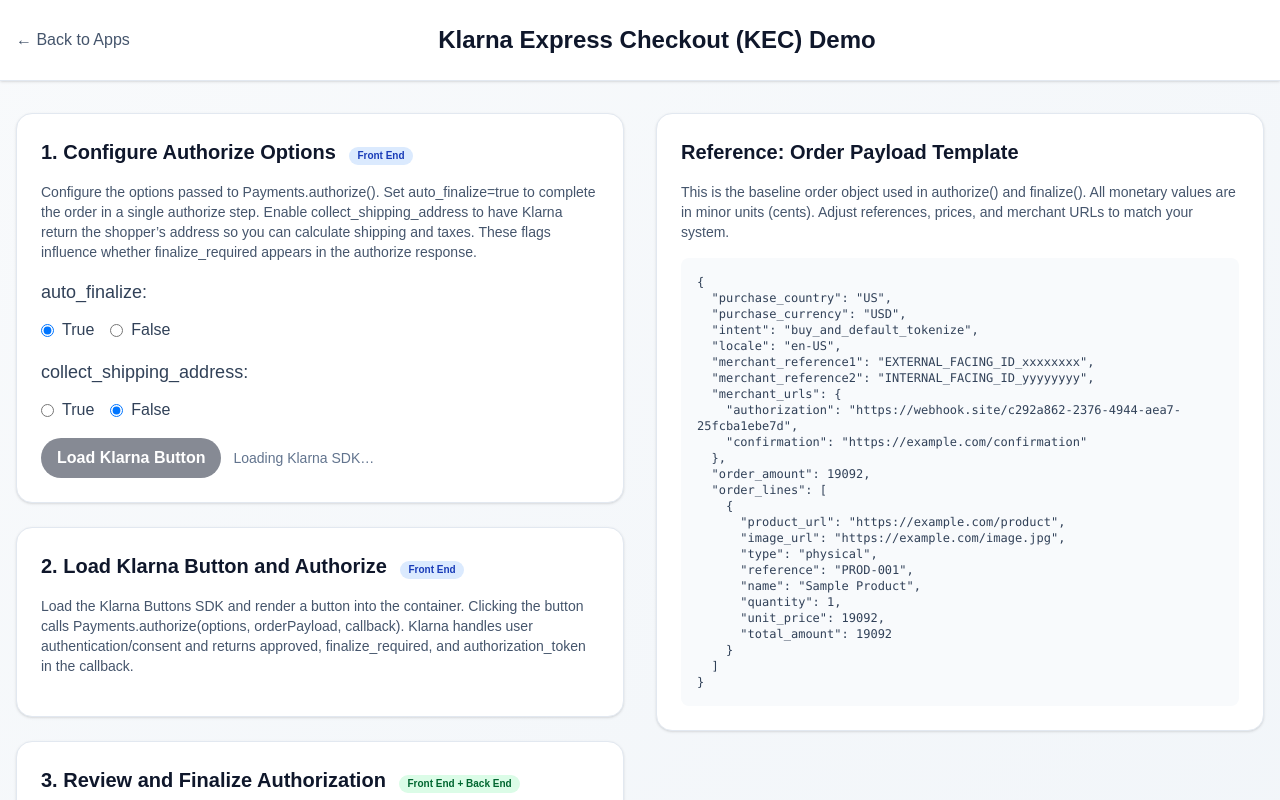
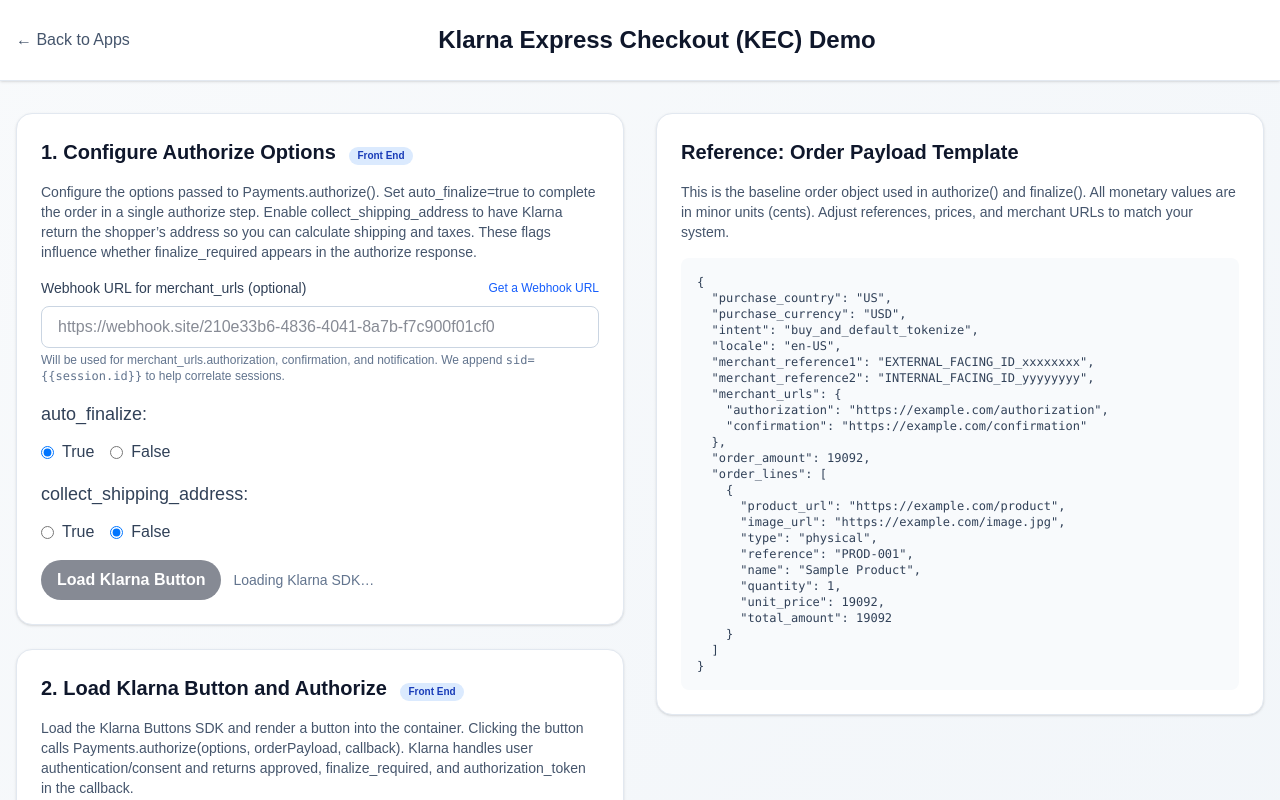
Before and after one commit to thejinghao/kp-demo, a Next.js app: page /apps/kec in a window 1280 px wide. Shown: the top 800 px of the page. Built offline with nearby package versions, Linux system fonts and the light colour scheme.

Commit message:
added webhook to KEC

```diff
--- a/app/apps/kec/page.tsx
+++ b/app/apps/kec/page.tsx
@@ -1,6 +1,6 @@
 'use client';
 
-import { useEffect, useState, useRef } from 'react';
+import { useEffect, useMemo, useState, useRef } from 'react';
 import Link from 'next/link';
 
 declare global {
@@ -24,35 +24,55 @@
   const [isSuccess, setIsSuccess] = useState(false);
   const [isFinalized, setIsFinalized] = useState(false);
   const [isKlarnaReady, setIsKlarnaReady] = useState(false);
+  const [webhookUrl, setWebhookUrl] = useState('');
 
   const containerRef = useRef<HTMLDivElement>(null);
   const isScriptLoadedRef = useRef(false);
   const klarnaButtonsRef = useRef<any>(null);
   const hasLoadedOnceRef = useRef(false); // retained if we later need to guard loads
 
-  const orderPayloadTemplate = {
-    "purchase_country": "US",
-    "purchase_currency": "USD",
-    "intent": "buy_and_default_tokenize",
-    "locale": "en-US",
-    "merchant_reference1": "EXTERNAL_FACING_ID_xxxxxxxx",
-    "merchant_reference2": "INTERNAL_FACING_ID_yyyyyyyy",
-    "merchant_urls": {
-      "authorization": "https://webhook.site/c292a862-2376-4944-aea7-25fcba1ebe7d",
-      "confirmation": "https://example.com/confirmation"
-    },
-    "order_amount": 19092,
-    "order_lines": [{
-      "product_url": "https://example.com/product",
-      "image_url": "https://example.com/image.jpg",
-      "type": "physical",
-      "reference": "PROD-001",
-      "name": "Sample Product",
-      "quantity": 1,
-      "unit_price": 19092,
-      "total_amount": 19092
-    }]
+  const appendSidParam = (urlString: string): string => {
+    try {
+      const u = new URL(urlString);
+      u.searchParams.set('sid', '{{session.id}}');
+      return u.toString();
+    } catch {
+      return urlString + (urlString.includes('?') ? '&' : '?') + 'sid={{session.id}}';
+    }
   };
+
+  const orderPayloadTemplate = useMemo(() => {
+    const defaultAuth = 'https://example.com/authorization';
+    const defaultConfirm = 'https://example.com/confirmation';
+    const target = webhookUrl && webhookUrl.trim() ? appendSidParam(webhookUrl.trim()) : '';
+
+    return {
+      purchase_country: 'US',
+      purchase_currency: 'USD',
+      intent: 'buy_and_default_tokenize',
+      locale: 'en-US',
+      merchant_reference1: 'EXTERNAL_FACING_ID_xxxxxxxx',
+      merchant_reference2: 'INTERNAL_FACING_ID_yyyyyyyy',
+      merchant_urls: {
+        authorization: target || defaultAuth,
+        confirmation: target || defaultConfirm,
+        notification: target || undefined,
+      },
+      order_amount: 19092,
+      order_lines: [
+        {
+          product_url: 'https://example.com/product',
+          image_url: 'https://example.com/image.jpg',
+          type: 'physical',
+          reference: 'PROD-001',
+          name: 'Sample Product',
+          quantity: 1,
+          unit_price: 19092,
+          total_amount: 19092,
+        },
+      ],
+    } as const;
+  }, [webhookUrl]);
 
   const payloadOptions = {
     option1: {
@@ -81,7 +101,13 @@
   };
 
   const handleAuthorize = (authorize: any) => {
-    const payload = { ...orderPayloadTemplate };
+    const payload = { ...orderPayloadTemplate } as any;
+    // Ensure notification is omitted if webhookUrl empty
+    if (!webhookUrl.trim()) {
+      if (payload.merchant_urls && payload.merchant_urls.notification === undefined) {
+        // nothing to do
+      }
+    }
     setAuthorizePayload(JSON.stringify(payload, null, 2));
 
     authorize({
@@ -219,6 +245,19 @@
               <p className="text-sm text-slate-600 dark:text-slate-400 mb-4">
                 Configure the options passed to Payments.authorize(). Set auto_finalize=true to complete the order in a single authorize step. Enable collect_shipping_address to have Klarna return the shopper’s address so you can calculate shipping and taxes. These flags influence whether finalize_required appears in the authorize response.
               </p>
+              <div className="mb-4">
+                <div className="flex items-center justify-between mb-2">
+                  <label className="block text-sm font-medium text-slate-700 dark:text-slate-300">Webhook URL for merchant_urls (optional)</label>
+                  <a href="https://webhook.site/" target="_blank" rel="noreferrer" className="text-xs text-blue-600 dark:text-blue-400 hover:underline">Get a Webhook URL</a>
+                </div>
+                <input
+                  value={webhookUrl}
+                  onChange={(e) => setWebhookUrl(e.target.value)}
+                  placeholder="https://webhook.site/210e33b6-4836-4041-8a7b-f7c900f01cf0"
+                  className="w-full px-4 py-2 border border-slate-300 dark:border-slate-600 rounded-lg bg-white dark:bg-slate-700 text-slate-900 dark:text-white"
+                />
+                <p className="mt-1 text-xs text-slate-500 dark:text-slate-400">Will be used for merchant_urls.authorization, confirmation, and notification. We append <code>{'sid={{session.id}}'}</code> to help correlate sessions.</p>
+              </div>
 
               <div className="space-y-4">
                 <div>
```
